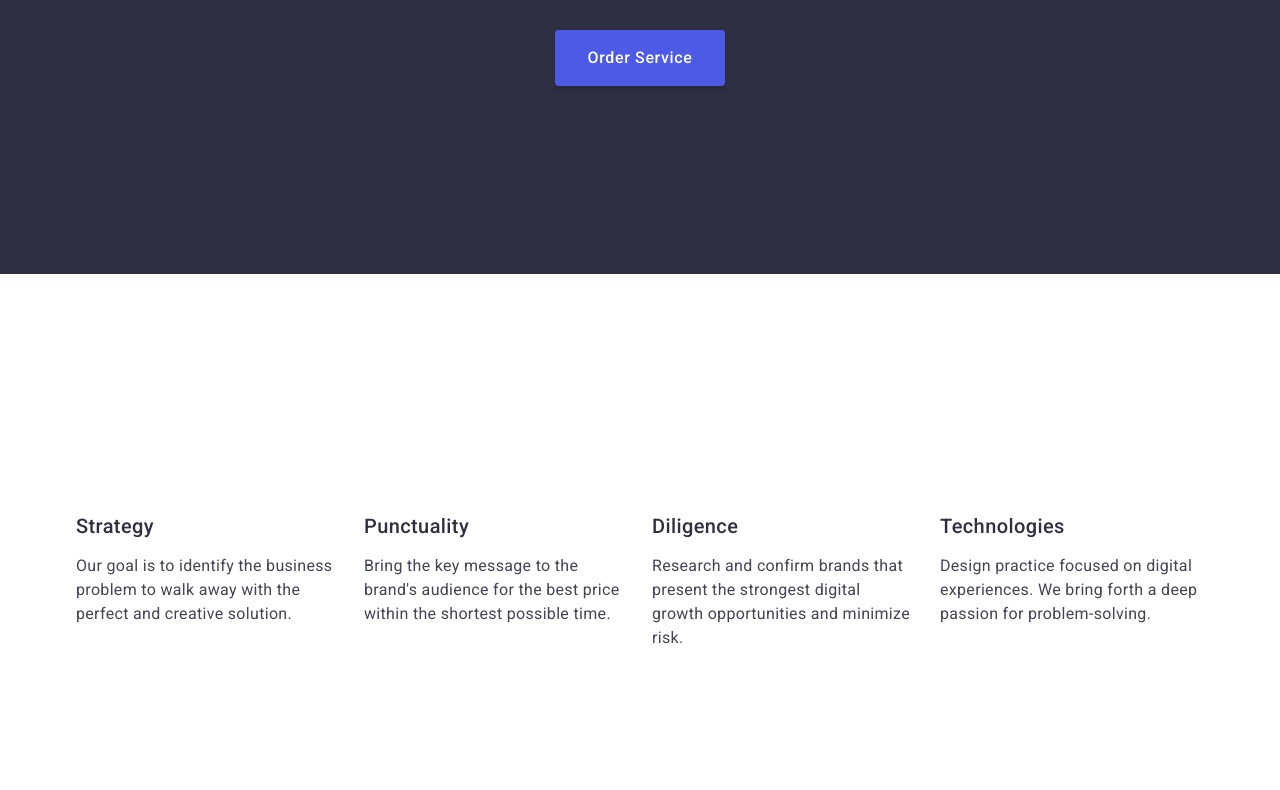
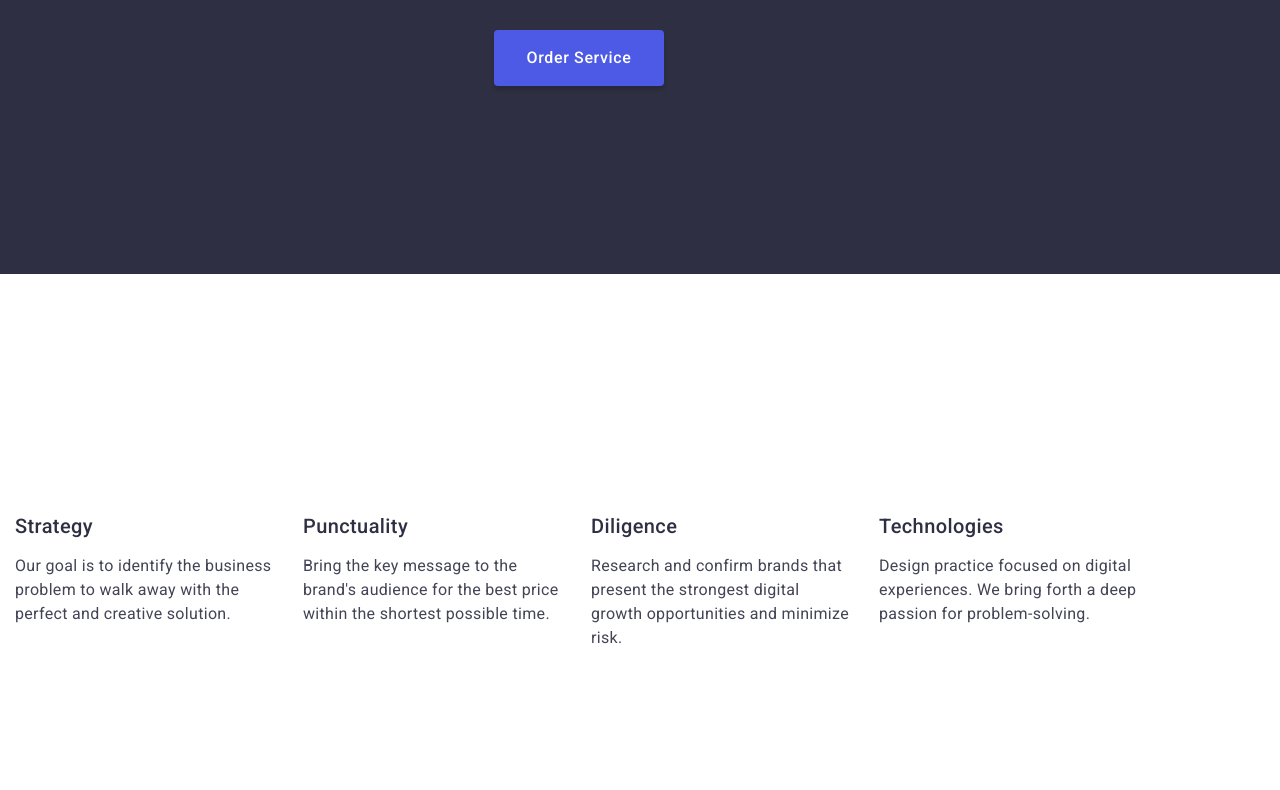
Before and after one commit to Wibairyluli/goit-homework-3, a plain HTML site: page index.html in a window 1280 px wide. Shown: the part 447-1237 px from the top of the page. Drawn offline with nearby package versions, Linux system fonts and the light colour scheme.

Commit message:
maegin-b?t

```diff
--- a/css/styles.css
+++ b/css/styles.css
@@ -126,7 +126,8 @@ body {
 }
 .container{
   width: 1158px;
-  margin: auto;
+  margin-top: 0%;
+  margin-bottom: 0%;
   padding-left: 15px ;
   padding-right: 15px;
 }
```
